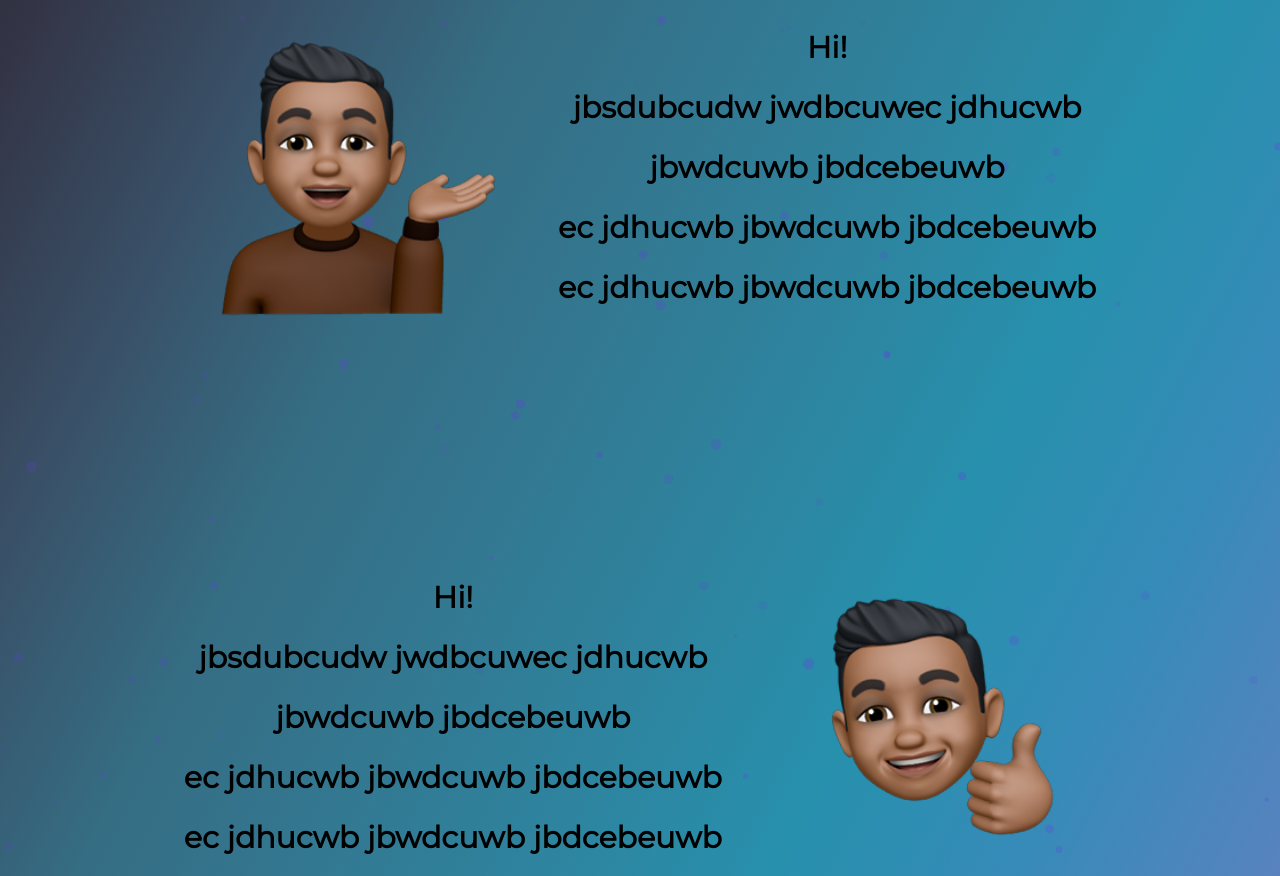
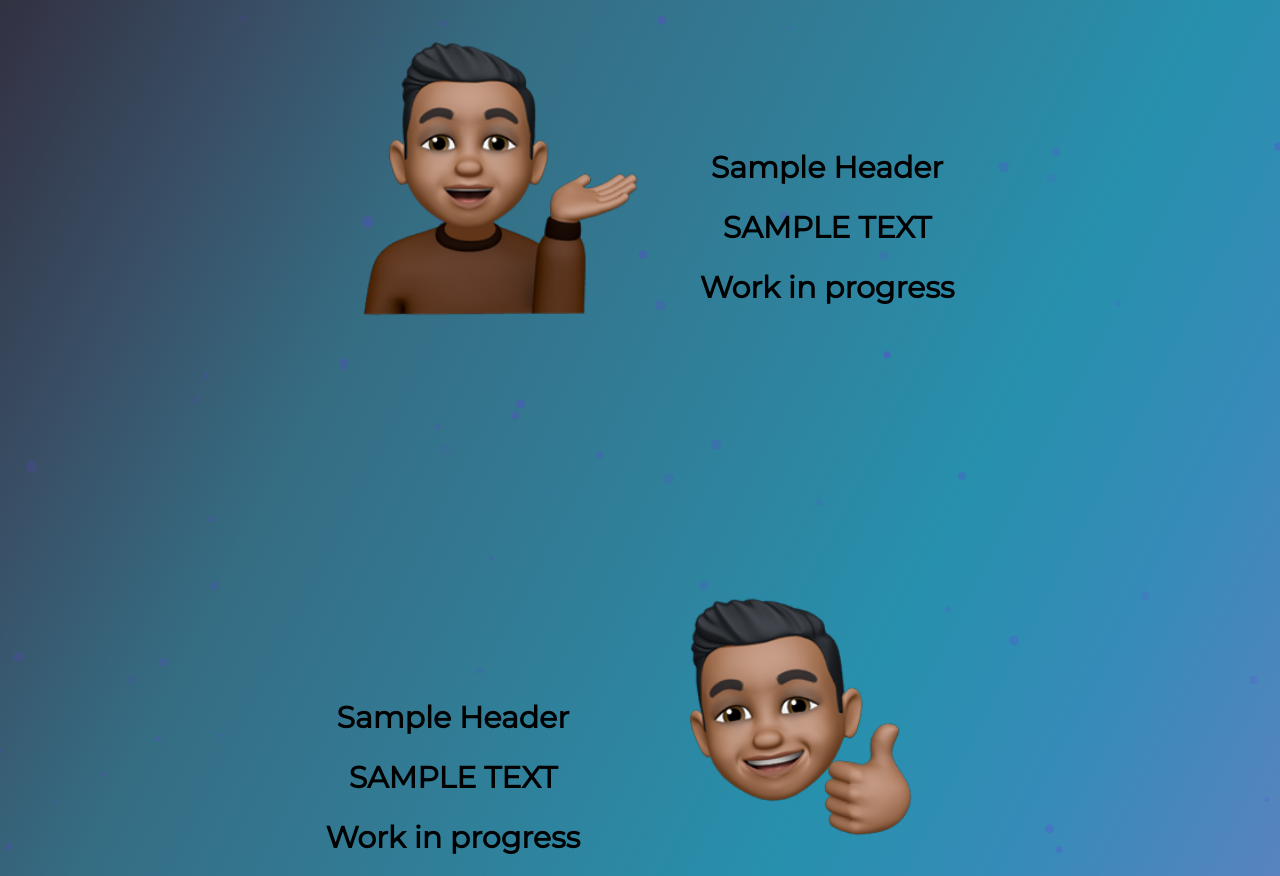
Before and after one commit to brownbyteXCVI/developer-portfolio-website, a plain HTML site: page index.html in a window 1280 px wide. Shown: the part 797-1673 px from the top of the page. Drawn offline with nearby package versions, Linux system fonts and the light colour scheme.

Commit message:
General Maintenance 1.0

```diff
--- a/index.html
+++ b/index.html
@@ -40,14 +40,13 @@
 
             <img src="images/pic3.png" alt="">
 
-            <h3> Hi! <br> jbsdubcudw jwdbcuwec jdhucwb <br> jbwdcuwb jbdcebeuwb <br> ec jdhucwb jbwdcuwb jbdcebeuwb <br> ec jdhucwb jbwdcuwb jbdcebeuwb</h3>
+            <h3> Sample Header <br> SAMPLE TEXT <br> Work in progress</h3>
 
         </div>
 
         <div class="about_container_2" data-aos="fade-right">
 
-            <h3> Hi! <br> jbsdubcudw jwdbcuwec jdhucwb <br> jbwdcuwb jbdcebeuwb <br> ec jdhucwb jbwdcuwb jbdcebeuwb <br> ec jdhucwb jbwdcuwb jbdcebeuwb</h3>
-
+            <h3> Sample Header <br> SAMPLE TEXT <br> Work in progress</h3>
             <img src="images/pic2.png" alt="">
 
         </div>
@@ -56,8 +55,7 @@
 
             <img src="images/pic1.png" alt="">
 
-            <h3> Hi! <br> jbsdubcudw jwdbcuwec jdhucwb <br> jbwdcuwb jbdcebeuwb <br> ec jdhucwb jbwdcuwb jbdcebeuwb <br> ec jdhucwb jbwdcuwb jbdcebeuwb</h3>
-
+            <h3> Sample Header <br> SAMPLE TEXT <br> Work in progress</h3>
         </div>
 
 
@@ -94,7 +92,7 @@
                     <span class="date"></span>
                     <p class="proj_tools"> HTML, CSS, JS</p>
                     <h1>Post One</h1>
-                    <p class="proj_desc">Designed and programmed my personal developer portfolio website from the ground up</p>
+                    <p class="proj_desc">SAMPLE TEXT</p>
                 </div>
 
             </div>
@@ -112,7 +110,7 @@
                     <span class="date"></span>
                     <p> HTML, CSS, JS</p>
                     <h1>Post Two</h1>
-                    <p>jbsdjic bcugweu djwbuguc9 wjdwgub jwbeubcue cjwdjx jweb jbeuxbwux jbewubx jwdbbw</p>
+                    <p>SAMPLE TEXT</p>
                 </div>
 
             </div>
```
